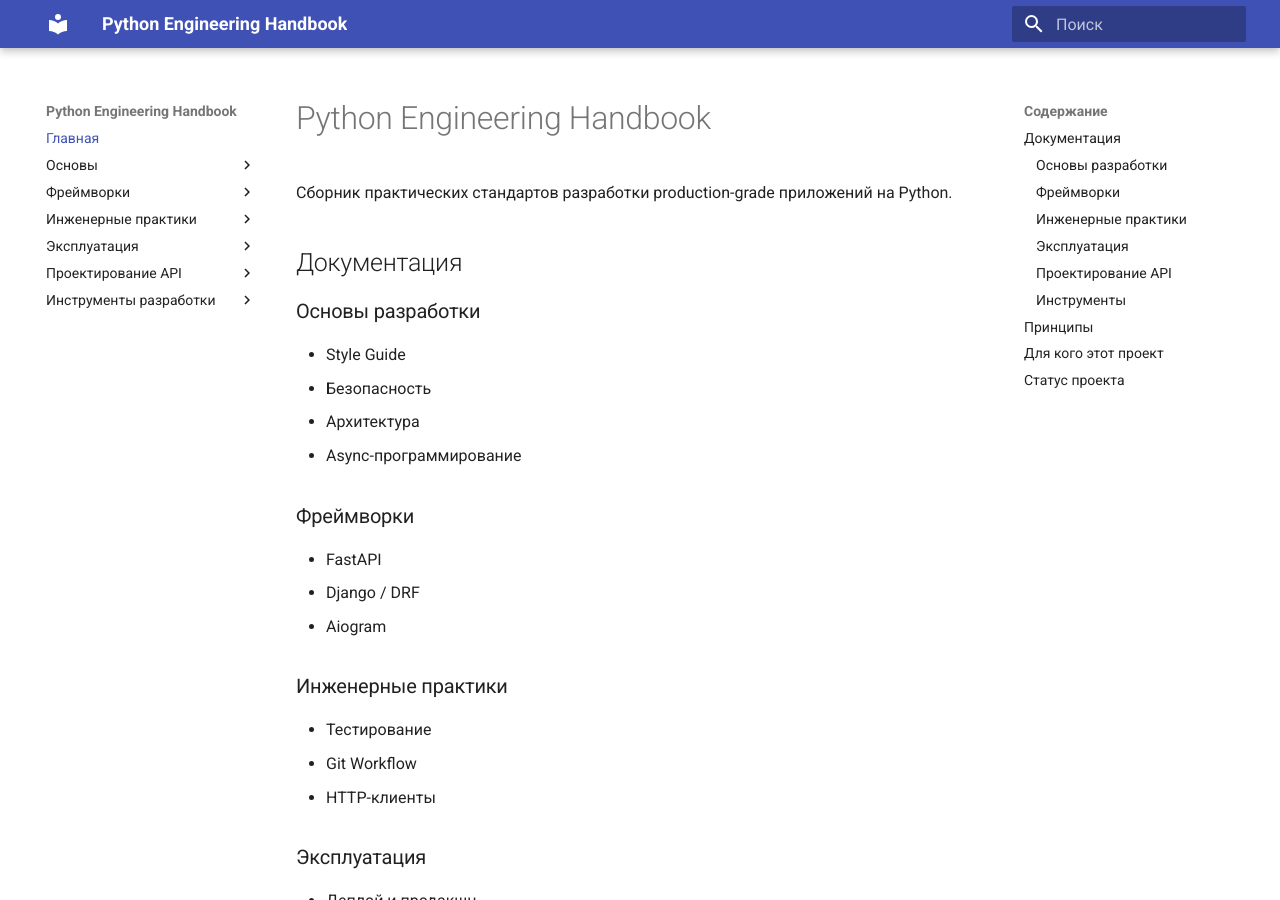
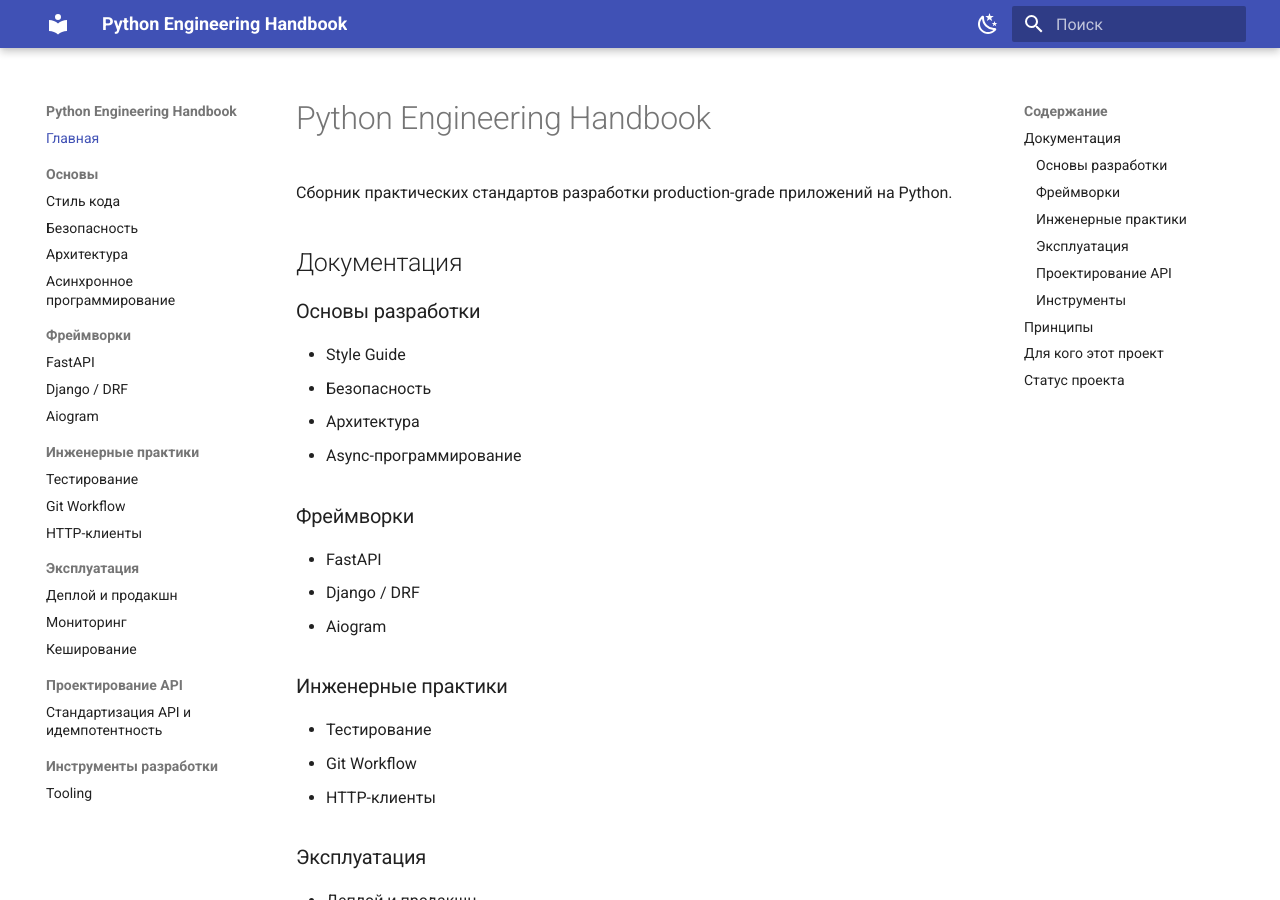
Before and after one commit to anfixit/vibe-python-engineering-handbook, an MkDocs documentation site: the page built from docs/index.md, in a window 1280 px wide and 900 px high. Built offline with MkDocs 1.6.1 and Material for MkDocs 9.7.7, drawn with Linux system fonts in a browser that asks for light colours.

Commit message:
ci: добавила GitHub Actions с ruff, mypy, pytest и pip-audit chore: добавила конфиг pre-commit с ruff и базовыми проверками docs: включила сворачиваемые блоки и тёмную тему в mkdocs

```diff
--- a/mkdocs.yml
+++ b/mkdocs.yml
@@ -4,6 +4,24 @@ site_description: Production-grade Python engineering standards and best practic
 theme:
   name: material
   language: ru
+  features:
+    - content.code.copy # кнопка «копировать» на блоках кода
+    - content.code.annotate
+    - navigation.sections
+    - navigation.top
+    - search.suggest
+  palette:
+    # Переключатель светлой/тёмной темы.
+    - media: "(prefers-color-scheme: light)"
+      scheme: default
+      toggle:
+        icon: material/weather-night
+        name: Тёмная тема
+    - media: "(prefers-color-scheme: dark)"
+      scheme: slate
+      toggle:
+        icon: material/weather-sunny
+        name: Светлая тема
 
 plugins:
   - search
@@ -13,8 +31,15 @@ markdown_extensions:
   - toc:
       permalink: true
   - admonition
+  - pymdownx.details # сворачиваемые блоки ??? — двухуровневая подача
   - pymdownx.highlight
-  - pymdownx.superfences
+  - pymdownx.superfences:
+      custom_fences:
+        - name: mermaid
+          class: mermaid
+          format: !!python/name:pymdownx.superfences.fence_code_format
+  - pymdownx.tabbed:
+      alternate_style: true
 
 nav:
   - Главная: index.md
```
Also changed, not shown: .pre-commit-config.yaml (+25 -2 lines), 1 other file.
